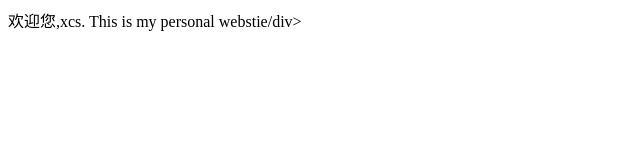
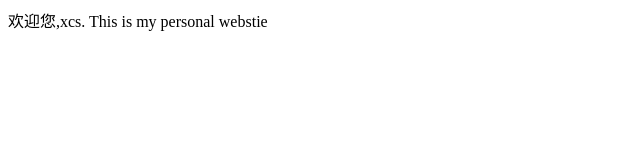
Before and after one commit to xiangcs/main, a plain HTML site: page index.html in a window 1280 px wide. Shown: the full height of the page, 0-640 px from the left. Drawn offline with Linux system fonts and the light colour scheme.

Commit message:
fix bugs

```diff
--- a/index.html
+++ b/index.html
@@ -10,7 +10,7 @@
 
 </head>
 <body>
-    <div>欢迎您,xcs. This is my personal webstie/div>
+    <div>欢迎您,xcs. This is my personal webstie</div>
 
 </body>
 </html>
```
